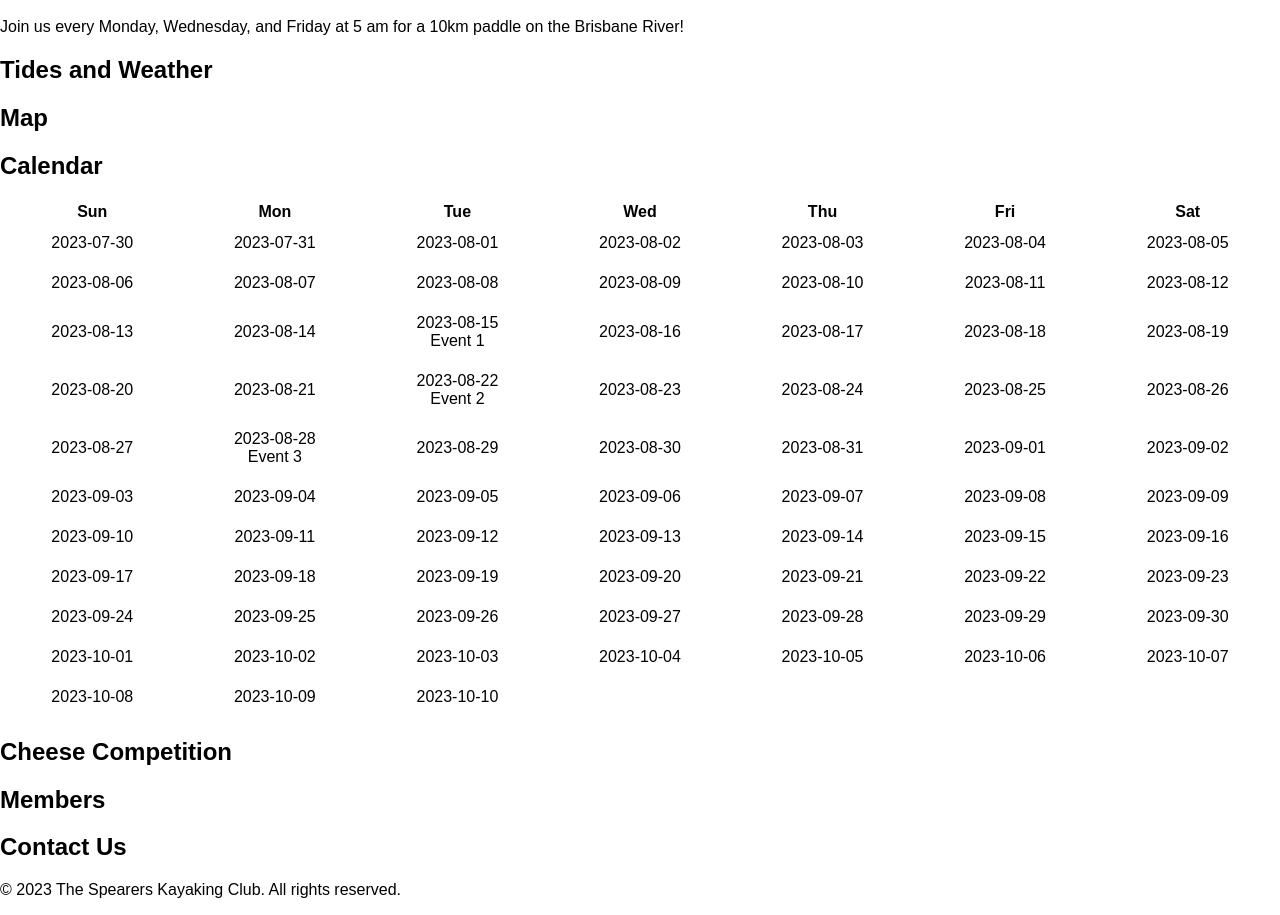
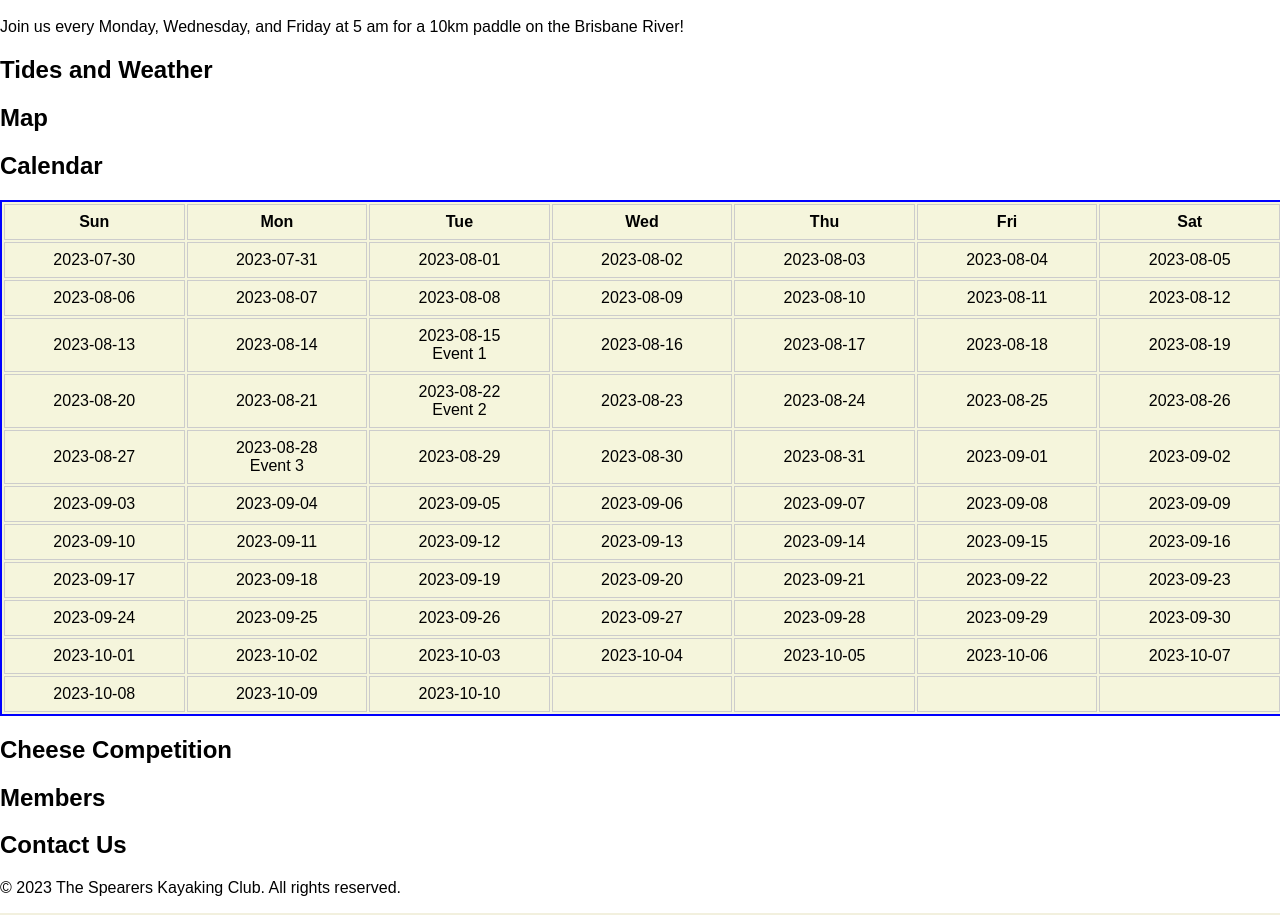
Before and after one commit to dpmatsalla/westendspearers, a PHP site: page / in a window 1280 px wide. Shown: the part 474-1389 px from the top of the page. Run offline with PHP 8.4, Linux system fonts and the light colour scheme.

Commit message:
Update styles.css

```diff
--- a/styles.css
+++ b/styles.css
@@ -34,6 +34,21 @@ td {
     padding: 10px;
     text-align: center;
 }
+.calendar {
+  border-collapse: collapse;
+  width: 100%;
+  border: 2px solid blue;
+  background-color: beige;
+}
+.calendar th, .calendar td {
+  border: 1px solid #ccc;
+  text-align: center;
+  padding: 8px;
+}
+.calendar .today {
+  font-weight: bold;
+  text-decoration: underline;
+}
 .content {
   background-color: darkgreen;
   padding: 20px;
```
